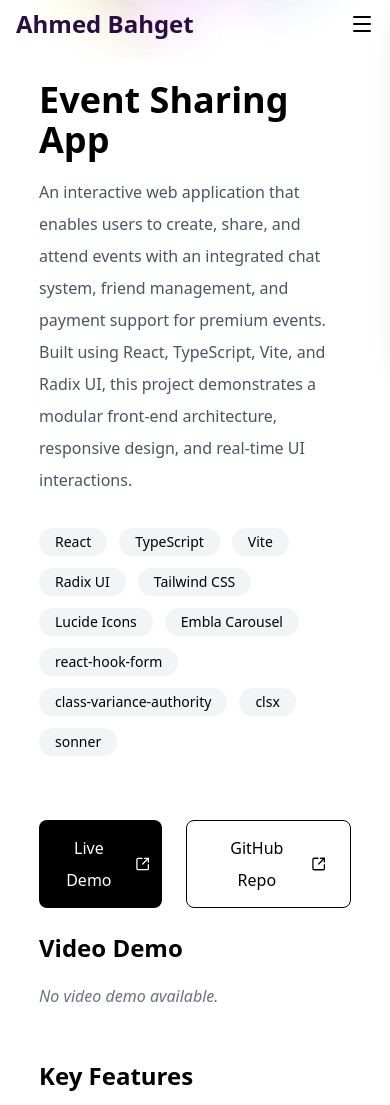
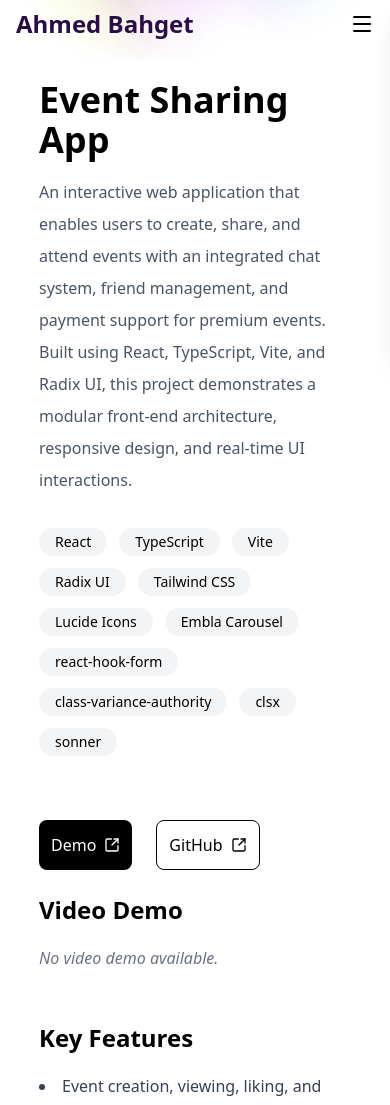
Before and after one commit to Ahmed-bahget/my-portfolio, a Next.js app: page /projects/events-sharing-app in a window 390 px wide. Shown: the top 1105 px of the page. Built offline with nearby package versions, Linux system fonts and the light colour scheme; a web font is replaced by a local one.

Commit message:
change some tailwind css styles in mobile view

```diff
--- a/app/projects/[name]/page.jsx
+++ b/app/projects/[name]/page.jsx
@@ -54,9 +54,9 @@ export default function ProjectDetails({ params }) {
               <Link
                 href={project.demoLink}
                 target="_blank"
-                className="sm:px-6 sm:py-2 p-3 hover:bg-gray-950 bg-black text-white rounded-lg hover:opacity-80 flex items-center text-center gap-2"
+                className="sm:px-6 sm:py-2 py-2 px-3 hover:bg-gray-950 bg-black text-white rounded-lg hover:opacity-80 flex items-center text-center gap-2"
               >
-                Live Demo
+                Demo
                 <LucideSquareArrowOutUpRight className="w-4" />
               </Link>
             )}
@@ -64,9 +64,9 @@ export default function ProjectDetails({ params }) {
             <Link
               href={project.repoLink}
               target="_blank"
-              className="px-6 py-2 border rounded-lg hover:bg-gray-100 flex items-center text-center gap-2"
+              className="sm:px-6 sm:py-2 py-2 px-3 border rounded-lg hover:bg-gray-100 flex items-center text-center gap-2"
             >
-              GitHub Repo
+              GitHub
               <LucideSquareArrowOutUpRight className="w-4" />
 
             </Link>
```
